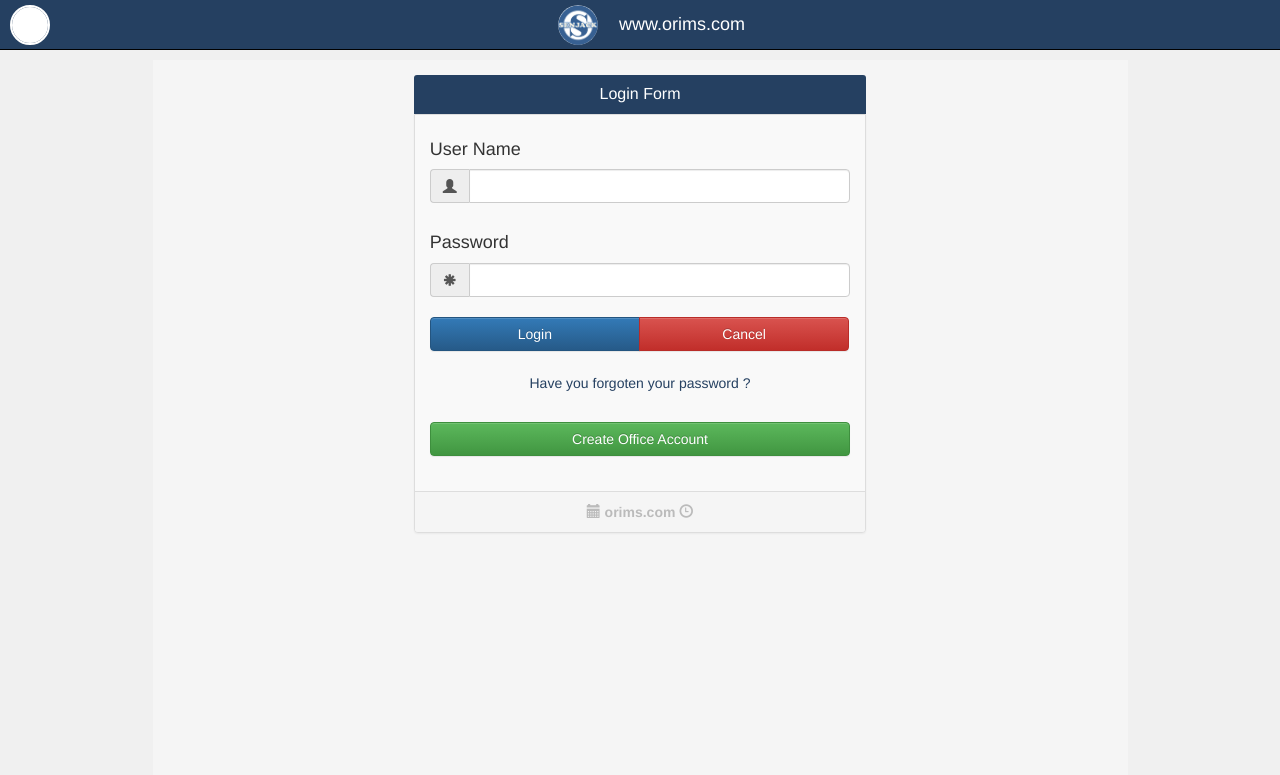
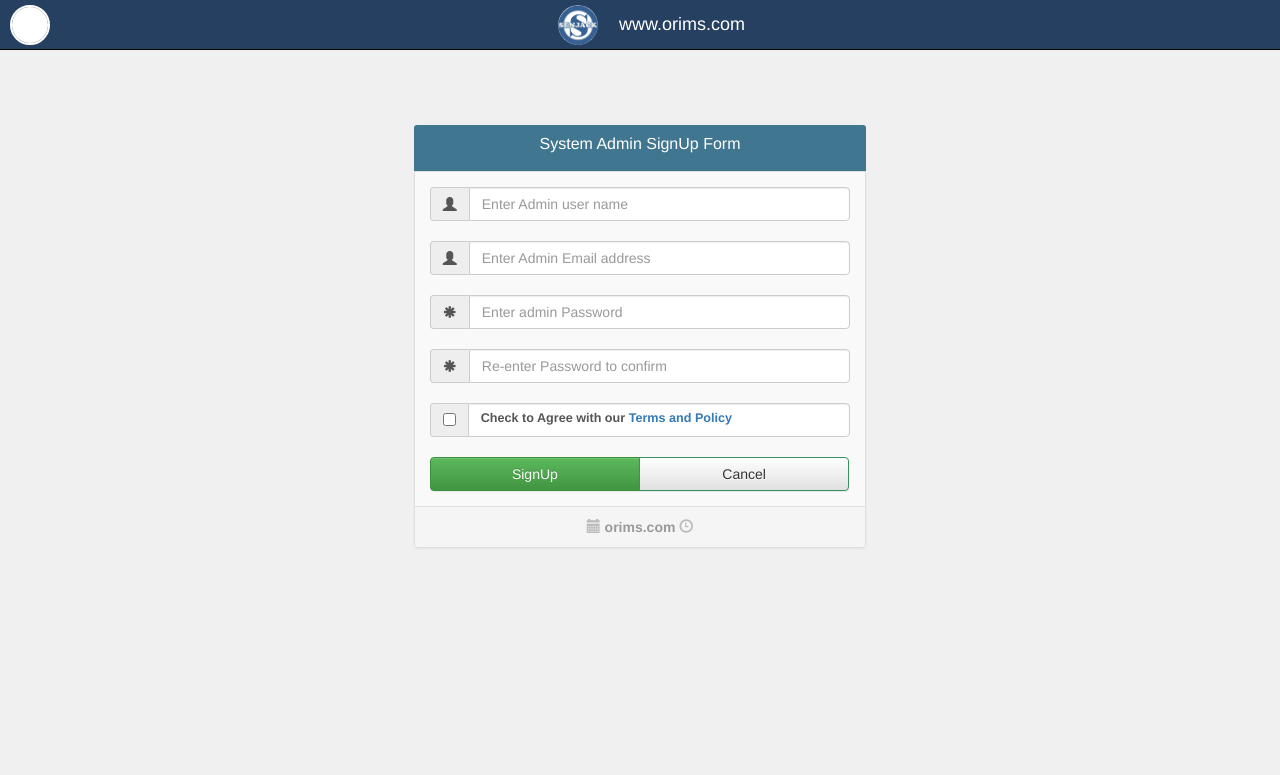
Before and after one commit to senjack/orims, a Django app: page / in a window 1280 px wide. Shown: the top 775 px of the page. After the commit the page ends 549 px from the top, so only its background shows below. Run offline with Django 3.2, Linux system fonts and the light colour scheme; some libraries are stand-ins or nearby versions.

Commit message:
V-0.0.0.0

```diff
--- a/orims/templates/orims/base-template/orims_base_template.html
+++ b/orims/templates/orims/base-template/orims_base_template.html
@@ -90,6 +90,10 @@
             .clr-wht{color:#fff}
             .clr-dft{color:#254061}
             .pn-hd{background:#254061;text-align:center;}
+            .pn-hd{background:rgb(65, 118, 144);text-align:center;}
+            .blu-bdr{border-color:#376092;}
+            .grn-bdr{border-color:#379260;}
+            .gre-ftr-lnk{color:#999;}
             /*END OF ORIMS LOGIN FORM STYLES*/
 		</style>
 
@@ -162,7 +166,7 @@
 
 							<div  class = "col-xs-10 standard_bg_color borderless vtop_mgn10 top_pad10 oto_hyt" style = "" >
 								<div class = "row" >
-									<div  class = "col-xs-12 borderless oto_hyt" style = "background:rgb(245,245,245);height:8000px; " >
+									<div  class = "col-xs-12 borderless oto_hyt" style = "XXXXbackground:rgb(245,245,245);XXXXheight:8000px;padding-top:50px;" >
 
 										<!--THIS IS ALWAYS TO BE USED FOR DISPLAYING DYNAMIC INFORMATION / CONTENT AS PER USER -->
 										<div id = "content_launcher" class = "" style = "">
@@ -180,12 +184,14 @@
 
 <!-- THIS SECTION IS FOR INJECTION OF SUB TEMPLATES -->
 
+<!-- LOGIN FORM PAGELET -->
+<!--
 <div class="panel-heading pn-hd">
-    <strong><h3 class="panel-title clr-wht" >Login Form</h3></strong>
+    <h3 class="panel-title clr-wht" style="height:25px;">Login Form</h3>
 </div>
 <div class="panel panel-default" style="text-align:center;border-top-right-radius:0px;border-top-left-radius:0px;background:#f9f9f9;">
     <div class="panel-body">
-        <form class="bs-example bs-example-form" role="form">
+        <form class="bs-example bs-example-form" role="form" method="Xpost">
             <label for = "user_name" style="text-align:left;"><h4>User Name</h4><Label>
             <div class="input-group">
             <span class="input-group-addon"><span class="glyphicon glyphicon-user"></span></span>
@@ -200,21 +206,74 @@
             <br>
             <div class="btn-group" role="group" aria-label="Basic example" style="width:100%;text-align:right;">
                 <input type="submit" value="Login" name = "login" class="btn btn-primary" style="width:50%;"/>
-                <input type="submit" value="Cancel" name = "Cancel" class="btn btn-danger" style="width:50%;"/>
+                <input type="submit" value="Cancel" name = "Cancel" class="btn btn-default blu-bdr" style="width:50%;"/>
             </div>
         </form>
         <br>
         <br>
         <center><a href="#"><h5 class="help-block clr-dft">Have you forgoten your password ?</h5></a></center>
         <br>
-        <button name = "create" class="btn btn-success" style="width:100%;">Create Office Account</button>
+        <button name = "create" class="btn btn-success" style="width:100%;">OpenUp Office Account</button>
 
     </div>
 
     <div class="panel-footer" style="color:#bbb;">
-        <center><span class="glyphicon glyphicon-calendar "></span><strong> orims.com </strong><span class="glyphicon glyphicon-time "></span></center>
+		<center><span class="glyphicon glyphicon-calendar "></span><strong> <a href="#" class="gre-ftr-lnk">orims.com</a> </strong><span class="glyphicon glyphicon-time "></span></center>
     </div>
 </div>
+-->
+<!-- END OF LOGIN FORM PAGELET -->
+
+<!-- SYSTEM ADMIN ACCOUNTS CREATION FORM PAGELET -->
+<div class="panel-heading pn-hd">
+    <h3 class="panel-title clr-wht" style="height:25px;">System Admin SignUp Form</h3>
+</div>
+<div class="panel panel-default" style="text-align:center;border-top-right-radius:0px;border-top-left-radius:0px;background:#f9f9f9;">
+    <div class="panel-body">
+        <form class="bs-example bs-example-form" role="form" method="Xpost">
+            <div class="input-group">
+            	<span class="input-group-addon"><span class="glyphicon glyphicon-user"></span></span>
+                <input type="text" name = "admin_name" id = "admin_name" class="form-control" placeholder="Enter Admin user name">
+            </div>
+            <br>
+            <div class="input-group">
+            	<span class="input-group-addon"><span class="glyphicon glyphicon-user"></span></span>
+                <input type="text" name = "admin_email" id = "admin_email" class="form-control" placeholder="Enter Admin Email address">
+            </div>
+            <br>
+            <div class="input-group">
+                <span class="input-group-addon "><span class="glyphicon glyphicon-asterisk"></span></span>
+                <input type="password" name = "admin_password" id = "admin_password" class="form-control" placeholder="Enter admin Password">
+            </div>
+            <br>
+            <div class="input-group">
+                <span class="input-group-addon "><span class="glyphicon glyphicon-asterisk"></span></span>
+                <input type="password" name = "admin_password2" id = "admin_password2" class="form-control" placeholder="Re-enter Password to confirm">
+            </div>
+            <br>
+			<div class="input-group">
+				<span class="input-group-addon">
+					<input type="checkbox">
+				</span>
+				<label type="text" class="form-control" style="font-size:90%;text-align:left;">
+					Check to Agree with our <a href="#">Terms and Policy</a>
+				</label>
+			</div><!-- /input-group -->
+			<br>
+            <div class="btn-group" role="group" aria-label="Basic example" style="width:100%;text-align:right;">
+                <input type="submit" value="SignUp" name = "login" class="btn btn-success" style="width:50%;"/>
+                <input type="submit" value="Cancel" name = "Cancel" class="btn btn-default grn-bdr" style="width:50%;"/>
+            </div>
+        </form>
+
+    </div>
+
+    <div class="panel-footer" style="color:#bbb;">
+		<center><span class="glyphicon glyphicon-calendar "></span><strong> <a href="#" class="gre-ftr-lnk">orims.com</a> </strong><span class="glyphicon glyphicon-time "></span></center>
+    </div>
+</div>
+<!-- END OF SYSTEM ADMIN ACCOUNTS CREATION FORM PAGELET -->
+
 <!-- END SUB TEMPLATES INJECTION AREA -->
 
 															</div>
```
Also changed, not shown: db.sqlite3.
